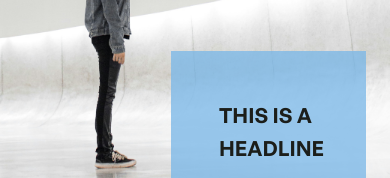
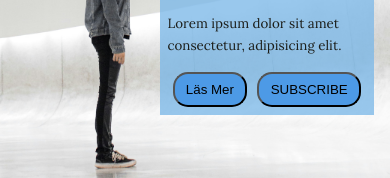
Before and after one commit to anneliejrova/news, a plain HTML site: page pages/index.html in a window 390 px wide. Shown: the part 206-384 px from the top of the page. Drawn offline with Linux system fonts and the light colour scheme.

Commit message:
made mobile first

```diff
--- a/css/components.css
+++ b/css/components.css
@@ -2,7 +2,7 @@
 
 button{
     background-color: var(--accent-primary);
-    padding:1rem 2rem;
+    padding:0.5rem 0.7rem;
     border: 1px solid var(accent-primary-border);
     border-radius: 15px;
 
--- a/css/hero.css
+++ b/css/hero.css
@@ -75,20 +75,20 @@ letter-spacing: 0.7rem;
  background-color: var( --hero-txt-container-bg);
   position: relative;
   z-index: 4;
-  padding:3rem;
-  width:50%;
+  padding:0.5rem;
+  width:55%;
   margin-left: auto;
-  margin-right: 1.5rem;
-  margin-top: 10rem;
+  margin-right: 1rem;
+  margin-top: 2rem;
 }
 
 .hero-txt-container p{
 margin-top: 1rem;
-
+font-size: smaller;
 }
 
 .hero-buttons{
   display: flex;
-  margin-top: 3rem;
+  margin-top: 1rem;
   justify-content:space-around;
 }
--- a/pages/index.html
+++ b/pages/index.html
@@ -31,8 +31,7 @@
       </div>
       <div class="hero-txt-container">
         <h3>THIS IS A HEADLINE</h3>
-        <p>Lorem ipsum dolor sit amet consectetur, adipisicing elit. Iste corporis consectetur mollitia
-        voluptates nesciunt omnis reprehenderit impedit veritatis unde consequatur.</p>
+        <p>Lorem ipsum dolor sit amet consectetur, adipisicing elit. </p>
         <div class="hero-buttons">
             <button type="button" class="button button-primary">Läs Mer</button>
            <button type="button" class="button button-primary">SUBSCRIBE</button>
```
